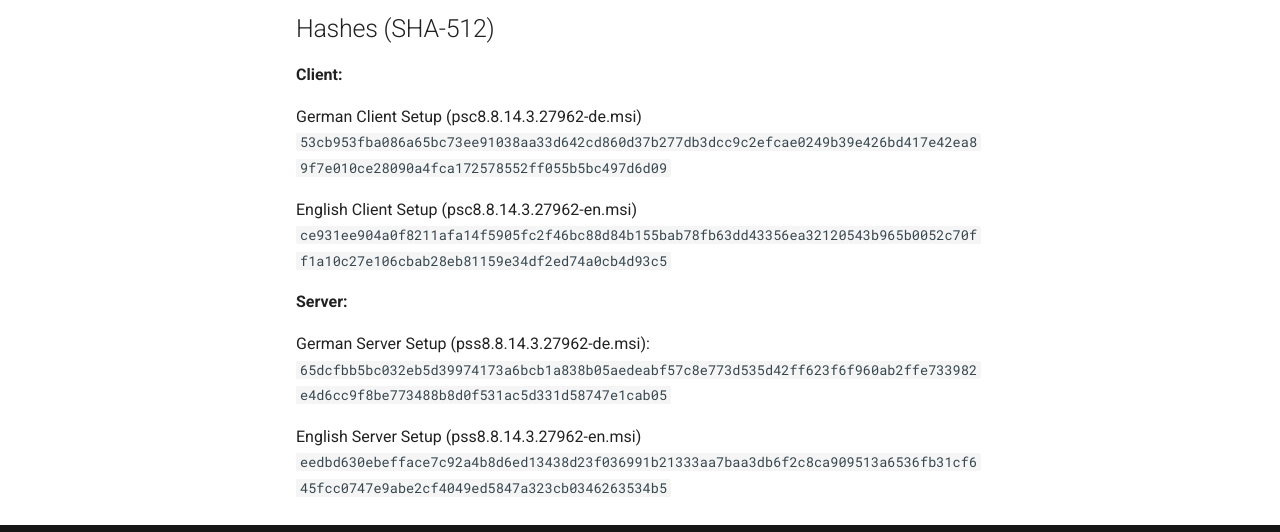
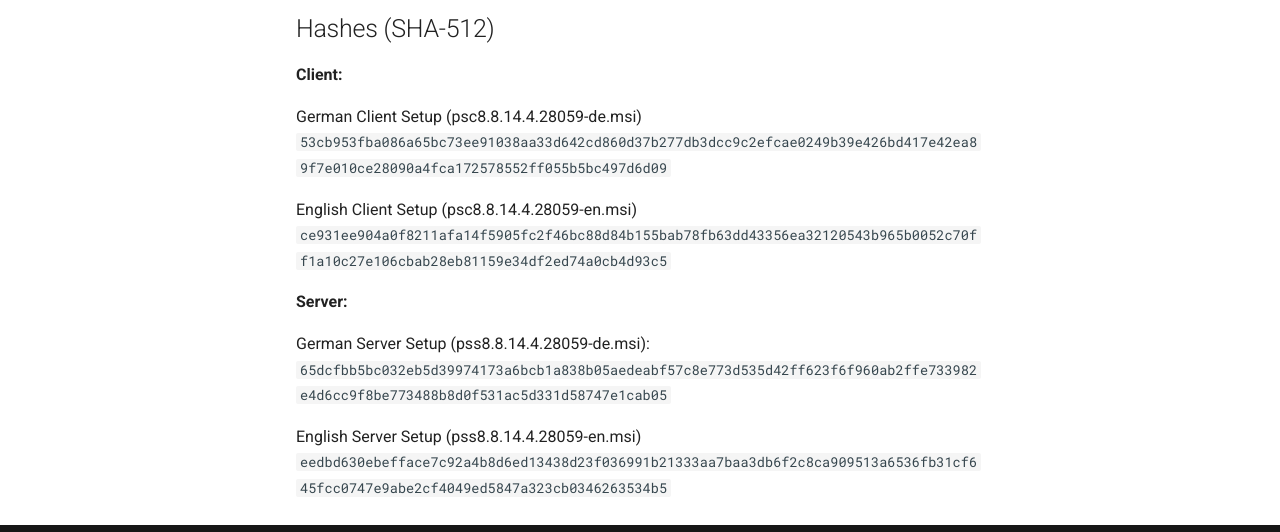
Before and after one commit to PasswordSafe/pws-docs, an MkDocs documentation site: the page built from docs/changelog/8-14-4-28059.md, in a window 1280 px wide and 900 px high, scrolled down 913 px. Shown: the part 311-843 px from the top of the window. Built offline with MkDocs 1.6.1 and Material for MkDocs 9.7.7, drawn with Linux system fonts in a browser that asks for light colours; comment, search, counter and statistics services are not loaded.

Commit message:
fix wrong version number

```diff
--- a/docs/changelog/8-14-4-28059.md
+++ b/docs/changelog/8-14-4-28059.md
@@ -43,16 +43,16 @@ The following clients are backwards compatible down to the following version:
 
 **Client:**
 
-German Client Setup (psc8.8.14.3.27962-de.msi)
+German Client Setup (psc8.8.14.4.28059-de.msi)
 `53cb953fba086a65bc73ee91038aa33d642cd860d37b277db3dcc9c2efcae0249b39e426bd417e42ea89f7e010ce28090a4fca172578552ff055b5bc497d6d09`
 
-English Client Setup (psc8.8.14.3.27962-en.msi)
+English Client Setup (psc8.8.14.4.28059-en.msi)
 `ce931ee904a0f8211afa14f5905fc2f46bc88d84b155bab78fb63dd43356ea32120543b965b0052c70ff1a10c27e106cbab28eb81159e34df2ed74a0cb4d93c5`
 
 **Server:**
 
-German Server Setup (pss8.8.14.3.27962-de.msi):
+German Server Setup (pss8.8.14.4.28059-de.msi):
 `65dcfbb5bc032eb5d39974173a6bcb1a838b05aedeabf57c8e773d535d42ff623f6f960ab2ffe733982e4d6cc9f8be773488b8d0f531ac5d331d58747e1cab05`
 
-English Server Setup (pss8.8.14.3.27962-en.msi)
+English Server Setup (pss8.8.14.4.28059-en.msi)
 `eedbd630ebefface7c92a4b8d6ed13438d23f036991b21333aa7baa3db6f2c8ca909513a6536fb31cf645fcc0747e9abe2cf4049ed5847a323cb0346263534b5`
```
